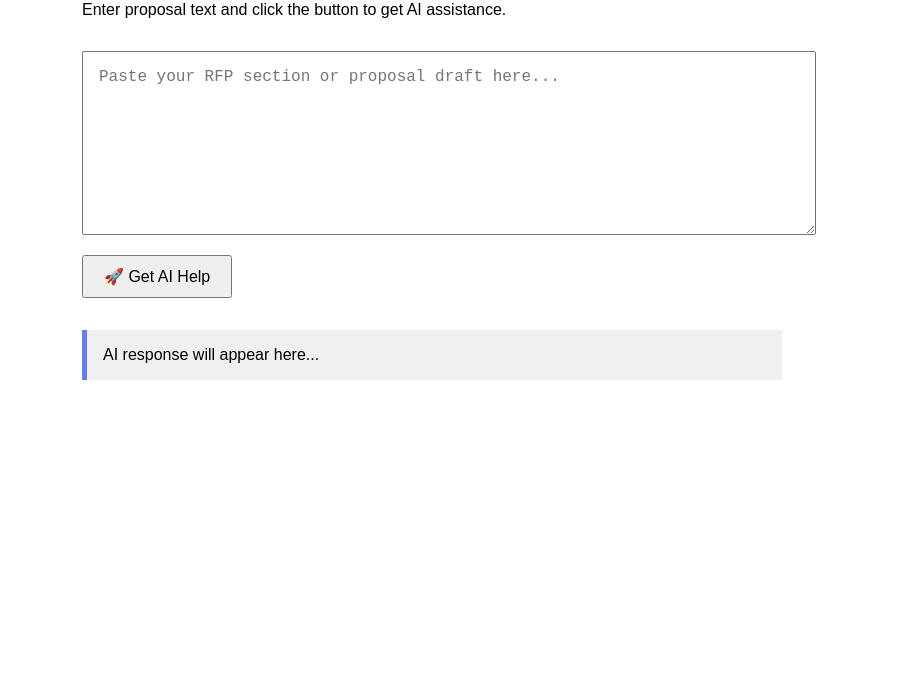
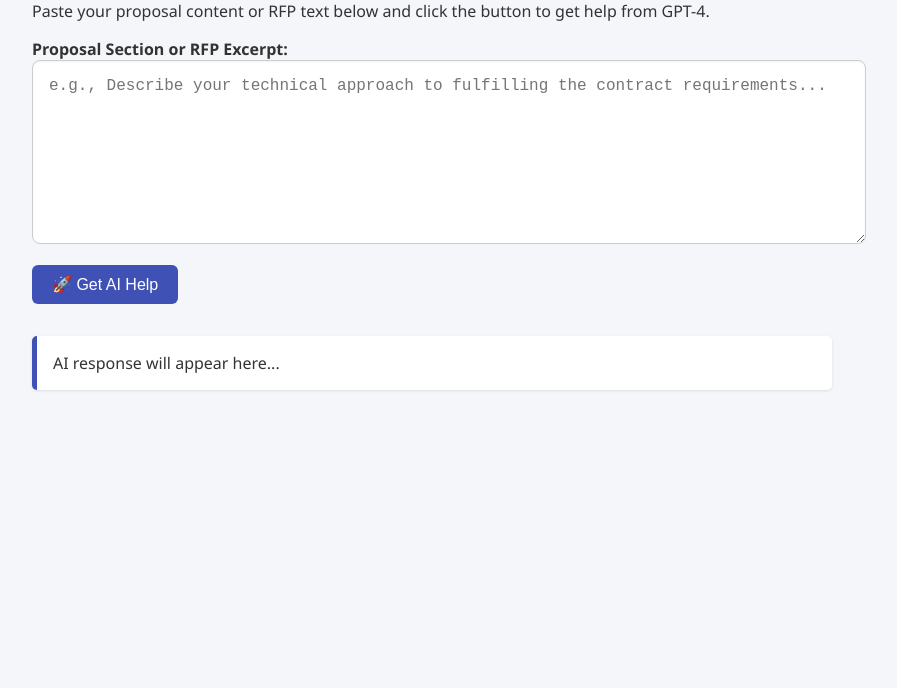
Before and after one commit to CityFriends/cityfriends.github.io, a plain HTML site: page index.html in a window 1280 px wide. Shown: the part 112-800 px from the top of the page, without its empty margins (208-1105 px from the left). Drawn offline with Linux system fonts and the light colour scheme.

Commit message:
Update index.html

```diff
--- a/index.html
+++ b/index.html
@@ -1,24 +1,65 @@
-
 
 <!DOCTYPE html>
 <html lang="en">
 <head>
   <meta charset="UTF-8" />
   <meta name="viewport" content="width=device-width, initial-scale=1.0"/>
-  <title>ProposalOps with AI Backend</title>
+  <title>ProposalOps AI Assistant</title>
   <style>
-    body { font-family: sans-serif; padding: 2rem; max-width: 700px; margin: auto; }
-    textarea { width: 100%; height: 150px; margin-top: 1rem; padding: 1rem; font-size: 1rem; }
-    button { padding: 10px 20px; font-size: 1rem; margin-top: 1rem; }
-    .response { margin-top: 2rem; padding: 1rem; background: #f0f0f0; border-left: 5px solid #667eea; }
+    body {
+      font-family: 'Segoe UI', sans-serif;
+      background: #f4f6fa;
+      padding: 2rem;
+      max-width: 800px;
+      margin: auto;
+      color: #333;
+    }
+    h1 {
+      color: #3f51b5;
+      margin-bottom: 1rem;
+    }
+    textarea {
+      width: 100%;
+      height: 150px;
+      padding: 1rem;
+      font-size: 1rem;
+      margin-bottom: 1rem;
+      border-radius: 8px;
+      border: 1px solid #ccc;
+      box-shadow: inset 0 1px 2px rgba(0,0,0,0.05);
+    }
+    button {
+      padding: 10px 20px;
+      font-size: 1rem;
+      color: white;
+      background-color: #3f51b5;
+      border: none;
+      border-radius: 6px;
+      cursor: pointer;
+    }
+    button:hover {
+      background-color: #303f9f;
+    }
+    .response {
+      margin-top: 2rem;
+      padding: 1rem;
+      background: #ffffff;
+      border-left: 5px solid #3f51b5;
+      border-radius: 5px;
+      box-shadow: 0 1px 3px rgba(0,0,0,0.1);
+      white-space: pre-wrap;
+    }
+    label {
+      font-weight: 600;
+    }
   </style>
 </head>
 <body>
   <h1>🤖 ProposalOps AI Assistant</h1>
-  <p>Enter proposal text and click the button to get AI assistance.</p>
+  <p>Paste your proposal content or RFP text below and click the button to get help from GPT-4.</p>
 
-  <textarea id="proposalText" placeholder="Paste your RFP section or proposal draft here..."></textarea>
-  <br/>
+  <label for="proposalText">Proposal Section or RFP Excerpt:</label>
+  <textarea id="proposalText" placeholder="e.g., Describe your technical approach to fulfilling the contract requirements..."></textarea>
   <button onclick="getHelp()">🚀 Get AI Help</button>
 
   <div class="response" id="aiResponse">AI response will appear here...</div>
@@ -26,15 +67,22 @@
   <script>
     async function getHelp() {
       const text = document.getElementById('proposalText').value;
+      const responseBox = document.getElementById('aiResponse');
+      responseBox.innerText = "Thinking... 🤔";
 
-      const response = await fetch('https://proposalops-backend.cityfriends.repl.co/analyze', {
-        method: 'POST',
-        headers: { 'Content-Type': 'application/json' },
-        body: JSON.stringify({ text: text, type: 'compliance' })
-      });
+      try {
+        const response = await fetch('https://proposalops-backend-admin3346.replit.app/analyze', {
+          method: 'POST',
+          headers: { 'Content-Type': 'application/json' },
+          body: JSON.stringify({ text: text, type: 'compliance' })
+        });
 
-      const data = await response.json();
-      document.getElementById('aiResponse').innerText = data.result || 'No response from AI.';
+        const data = await response.json();
+        responseBox.innerText = data.result || 'No result from AI.';
+      } catch (error) {
+        console.error(error);
+        responseBox.innerText = '❌ Error contacting AI backend.';
+      }
     }
   </script>
 </body>
```
